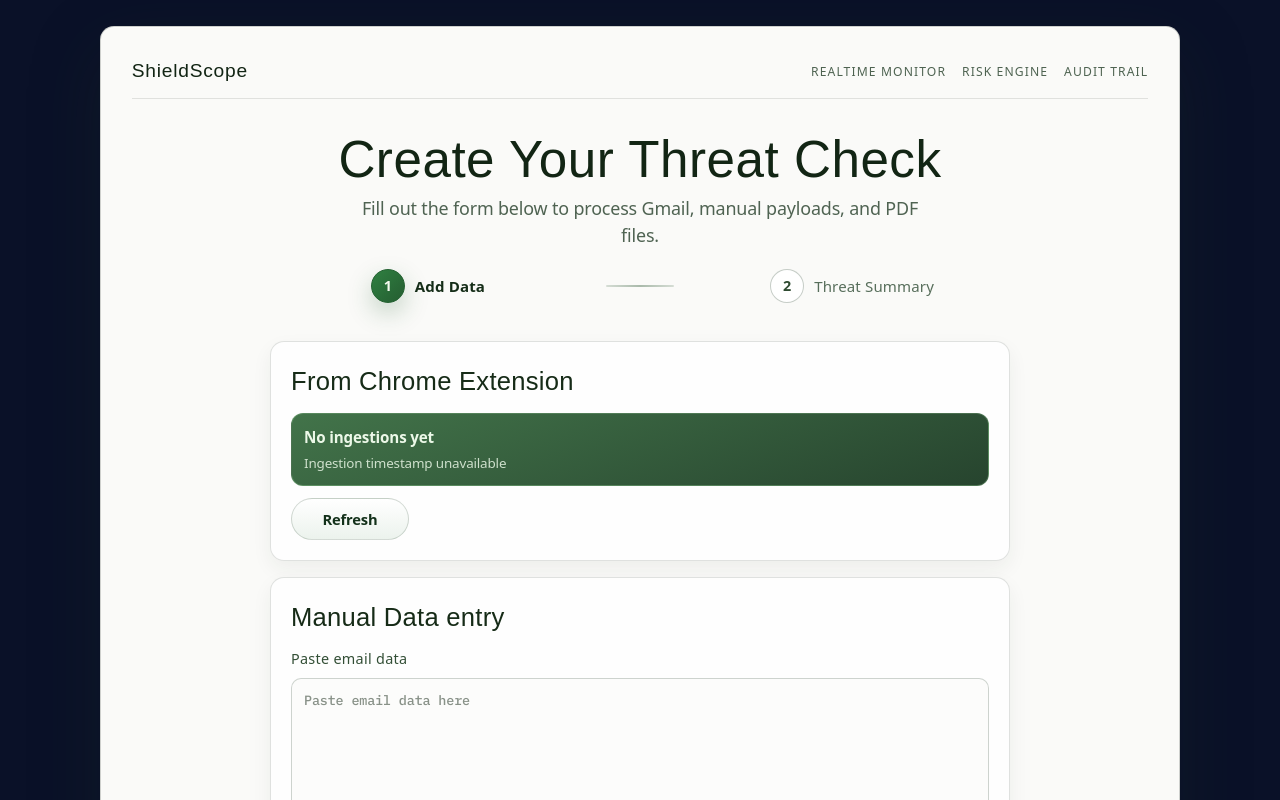
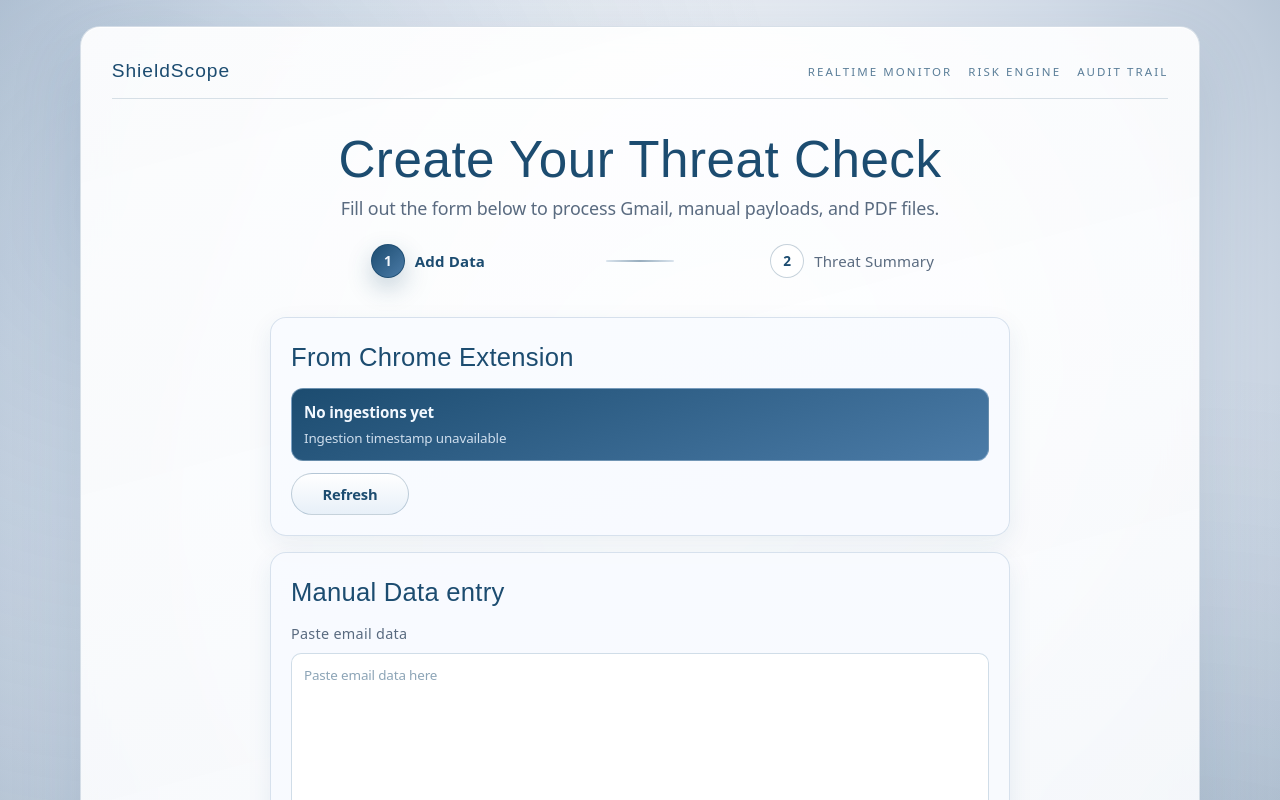
Before and after one commit to sawyervalin/irvinehacks2026, a Next.js app in the folder frontend/: page /threat-check in a window 1280 px wide. Shown: the top 800 px of the page. Built offline with nearby package versions, Linux system fonts and the light colour scheme; a web font is replaced by a local one.

Commit message:
uniform memory

```diff
--- a/frontend/app/page.module.css
+++ b/frontend/app/page.module.css
@@ -1,29 +1,27 @@
-html {
-  background: #0A1128;
-}
-
 .pageShell {
   min-height: 100vh;
   width: 100%;
   padding: clamp(18px, 2vw, 32px);
   background:
-    /* radial-gradient(circle at 8% 12%, rgba(214, 247, 194, 0.44), transparent 44%),
-    radial-gradient(circle at 92% 88%, rgba(62, 115, 70, 0.24), transparent 48%), */
-    #0A1128;
+    radial-gradient(circle at 10% 16%, rgba(75, 123, 167, 0.12), transparent 42%),
+    radial-gradient(circle at 92% 88%, rgba(28, 76, 112, 0.11), transparent 48%),
+    transparent;
 }
 
 .appFrame {
-  width: min(1080px, 100%);
+  width: min(1120px, 100%);
   margin: 0 auto;
 }
 
 .contentPane {
-  border-radius: 14px;
-  background: #fafaf8;
-  border: 1px solid rgba(32, 40, 34, 0.2);
+  border-radius: 20px;
+  background: linear-gradient(165deg, rgba(255, 255, 255, 0.92), rgba(248, 250, 253, 0.9));
+  border: 1px solid rgba(28, 76, 112, 0.15);
   box-shadow:
-    0 24px 70px rgba(30, 45, 34, 0.26),
-    inset 0 1px 0 rgba(255, 255, 255, 0.65);
+    0 26px 72px rgba(28, 76, 112, 0.16),
+    inset 0 1px 0 rgba(255, 255, 255, 0.9);
+  backdrop-filter: blur(16px);
+  -webkit-backdrop-filter: blur(16px);
   padding: clamp(20px, 2.4vw, 34px);
 }
 
@@ -31,7 +29,7 @@ html {
   display: flex;
   align-items: center;
   justify-content: space-between;
-  border-bottom: 1px solid rgba(34, 44, 33, 0.12);
+  border-bottom: 1px solid rgba(28, 76, 112, 0.16);
   padding-bottom: 12px;
   margin-bottom: clamp(24px, 3vw, 36px);
 }
@@ -39,8 +37,8 @@ html {
 .logo {
   font-family: var(--font-display);
   font-size: 1.2rem;
-  letter-spacing: 0.04em;
-  color: #122514;
+  letter-spacing: 0.05em;
+  color: var(--accent);
 }
 
 .topLinks {
@@ -50,10 +48,11 @@ html {
 }
 
 .topLink {
-  font-size: 0.76rem;
+  font-family: var(--font-geist-mono);
+  font-size: 0.72rem;
   text-transform: uppercase;
-  letter-spacing: 0.09em;
-  color: #4e6351;
+  letter-spacing: 0.18em;
+  color: rgba(28, 76, 112, 0.72);
 }
 
 .headerRow {
@@ -61,13 +60,13 @@ html {
   place-items: center;
   text-align: center;
   gap: 10px;
-  margin-bottom: 20px;
+  margin-bottom: 22px;
 }
 
 .title {
   margin: 0;
   font-family: var(--font-display);
-  color: #122514;
+  color: var(--accent);
   font-size: clamp(2.1rem, 4vw, 3.2rem);
   line-height: 0.98;
   letter-spacing: 0.01em;
@@ -75,8 +74,8 @@ html {
 
 .subtitle {
   margin: 0;
-  color: #4f6352;
-  max-width: 580px;
+  color: var(--text-muted);
+  max-width: 620px;
   font-size: clamp(0.97rem, 1.4vw, 1.12rem);
 }
 
@@ -92,7 +91,7 @@ html {
 .timelineRail {
   display: block;
   height: 2px;
-  background: linear-gradient(90deg, rgba(47, 89, 53, 0.18), rgba(47, 89, 53, 0.4), rgba(47, 89, 53, 0.18));
+  background: linear-gradient(90deg, rgba(75, 123, 167, 0.2), rgba(28, 76, 112, 0.45), rgba(75, 123, 167, 0.2));
   border-radius: 999px;
 }
 
@@ -106,7 +105,7 @@ html {
 }
 
 .timelineStep[aria-current="step"] .timelineLabel {
-  color: #152d18;
+  color: var(--accent);
   font-weight: 700;
 }
 
@@ -114,10 +113,11 @@ html {
   width: 34px;
   height: 34px;
   border-radius: 999px;
-  border: 1px solid rgba(31, 57, 34, 0.25);
-  background: #ffffff;
-  color: #2f4b31;
-  font-size: 0.9rem;
+  border: 1px solid rgba(28, 76, 112, 0.25);
+  background: rgba(255, 255, 255, 0.92);
+  color: var(--accent);
+  font-family: var(--font-geist-mono);
+  font-size: 0.85rem;
   font-weight: 700;
   display: grid;
   place-items: center;
@@ -129,14 +129,14 @@ html {
 }
 
 .timelineDotDone {
-  border-color: #236131;
-  background: linear-gradient(135deg, #2f8041, #255d31);
-  color: #f4faef;
-  box-shadow: 0 10px 24px rgba(35, 96, 49, 0.25);
+  border-color: rgba(28, 76, 112, 0.9);
+  background: linear-gradient(135deg, #1c4c70, #4b7ba7);
+  color: #f4f8fd;
+  box-shadow: 0 10px 24px rgba(28, 76, 112, 0.25);
 }
 
 .timelineLabel {
-  color: #576e5b;
+  color: var(--text-muted);
   font-size: 0.94rem;
   letter-spacing: 0.01em;
 }
@@ -144,11 +144,11 @@ html {
 .statusText {
   width: min(740px, 100%);
   margin: 0 auto 12px;
-  border: 1px solid rgba(40, 66, 44, 0.2);
+  border: 1px solid rgba(28, 76, 112, 0.2);
   border-radius: 12px;
   padding: 9px 12px;
-  color: #26452c;
-  background: rgba(233, 244, 225, 0.55);
+  color: var(--accent);
+  background: rgba(224, 236, 248, 0.52);
   font-size: 0.92rem;
 }
 
@@ -160,18 +160,18 @@ html {
 }
 
 .formCard {
-  border-radius: 14px;
-  background: rgba(255, 255, 255, 0.8);
-  border: 1px solid rgba(35, 52, 39, 0.14);
+  border-radius: 16px;
+  background: rgba(248, 251, 255, 0.84);
+  border: 1px solid rgba(75, 123, 167, 0.2);
   padding: clamp(14px, 2.1vw, 20px);
-  box-shadow: 0 8px 20px rgba(31, 45, 31, 0.06);
+  box-shadow: 0 8px 24px rgba(28, 76, 112, 0.08);
 }
 
 .cardTitle {
   margin: 0 0 12px;
   font-family: var(--font-display);
   font-size: clamp(1.25rem, 2vw, 1.62rem);
-  color: #162b17;
+  color: var(--accent);
   letter-spacing: 0.01em;
 }
 
@@ -180,39 +180,39 @@ html {
   margin-bottom: 8px;
   font-size: 0.9rem;
   letter-spacing: 0.02em;
-  color: #334f36;
+  color: var(--text-muted);
 }
 
 .infoBox {
   border-radius: 12px;
-  background: linear-gradient(160deg, rgba(56, 108, 64, 0.95), rgba(27, 58, 35, 0.95));
-  border: 1px solid rgba(166, 221, 164, 0.28);
+  background: linear-gradient(160deg, #1c4c70, #4b7ba7);
+  border: 1px solid rgba(192, 215, 237, 0.45);
   padding: 12px;
   margin-bottom: 12px;
 }
 
 .infoPrimary {
   margin: 0;
-  color: #ecf8e8;
+  color: #f2f8ff;
   font-weight: 600;
   font-size: 0.95rem;
 }
 
 .infoSecondary {
   margin: 4px 0 0;
-  color: rgba(230, 245, 227, 0.86);
+  color: rgba(233, 243, 255, 0.86);
   font-size: 0.84rem;
 }
 
 .textArea {
   width: 100%;
   border-radius: 10px;
-  border: 1px solid rgba(53, 78, 56, 0.23);
-  background: rgba(252, 252, 251, 0.94);
+  border: 1px solid rgba(75, 123, 167, 0.26);
+  background: rgba(255, 255, 255, 0.92);
   padding: 11px 12px;
-  font-family: var(--font-mono);
+  font-family: var(--font-geist-mono);
   font-size: 0.84rem;
-  color: #152716;
+  color: var(--accent);
   resize: vertical;
   box-sizing: border-box;
   margin-bottom: 12px;
@@ -222,11 +222,11 @@ html {
 .fileInput {
   width: 100%;
   border-radius: 10px;
-  border: 1px solid rgba(53, 78, 56, 0.23);
-  background: rgba(252, 252, 251, 0.94);
+  border: 1px solid rgba(75, 123, 167, 0.26);
+  background: rgba(255, 255, 255, 0.92);
   padding: 11px 12px;
   font-size: 0.9rem;
-  color: #1c2f1e;
+  color: var(--accent);
   box-sizing: border-box;
 }
 
@@ -239,21 +239,21 @@ html {
 }
 
 .softButton {
-  border: 1px solid rgba(40, 70, 45, 0.2);
+  border: 1px solid rgba(28, 76, 112, 0.25);
   border-radius: 999px;
   padding: 9px 18px;
   min-width: 118px;
   font-size: 0.92rem;
   font-weight: 600;
-  color: #13311a;
-  background: linear-gradient(180deg, rgba(255, 255, 255, 0.95), rgba(235, 242, 236, 0.95));
+  color: var(--accent);
+  background: linear-gradient(180deg, rgba(255, 255, 255, 0.95), rgba(230, 239, 248, 0.95));
   cursor: pointer;
   transition: transform 180ms ease, box-shadow 180ms ease;
 }
 
 .softButton:hover {
   transform: translateY(-1px);
-  box-shadow: 0 8px 20px rgba(35, 60, 39, 0.15);
+  box-shadow: 0 8px 20px rgba(28, 76, 112, 0.16);
 }
 
 .ctaButton {
@@ -266,16 +266,16 @@ html {
   padding: 13px 24px;
   font-size: 1rem;
   font-weight: 700;
-  color: #eff8ec;
-  background: linear-gradient(140deg, #2c7f3e, #205e32);
+  color: #f4f8fd;
+  background: linear-gradient(140deg, #1c4c70, #4b7ba7);
   cursor: pointer;
-  box-shadow: 0 14px 24px rgba(33, 88, 45, 0.28);
+  box-shadow: 0 14px 24px rgba(28, 76, 112, 0.26);
   transition: transform 180ms ease, box-shadow 180ms ease;
 }
 
 .ctaButton:hover {
   transform: translateY(-1px);
-  box-shadow: 0 18px 30px rgba(33, 88, 45, 0.34);
+  box-shadow: 0 18px 30px rgba(28, 76, 112, 0.32);
 }
 
 .ctaButton:disabled,
@@ -289,22 +289,23 @@ html {
 .emptyCanvas {
   width: min(740px, 100%);
   margin: 0 auto;
-  border-radius: 14px;
-  border: 1px solid rgba(47, 64, 44, 0.2);
-  background: rgba(255, 255, 255, 0.82);
+  border-radius: 16px;
+  border: 1px solid rgba(75, 123, 167, 0.22);
+  background: rgba(248, 251, 255, 0.84);
   padding: clamp(18px, 3vw, 28px);
+  box-shadow: 0 8px 24px rgba(28, 76, 112, 0.08);
 }
 
 .summaryTitle {
   margin: 0 0 8px;
   font-family: var(--font-display);
-  color: #152716;
+  color: var(--accent);
   font-size: clamp(1.28rem, 2.2vw, 1.76rem);
 }
 
 .summaryText {
   margin: 0;
-  color: #415643;
+  color: var(--text-muted);
 }
 
 @media (max-width: 900px) {
@@ -327,9 +328,9 @@ html {
 
   .timelineStep {
     justify-content: flex-start;
-    border: 1px solid rgba(42, 62, 43, 0.14);
+    border: 1px solid rgba(75, 123, 167, 0.2);
     border-radius: 12px;
     padding: 9px;
-    background: rgba(255, 255, 255, 0.65);
+    background: rgba(255, 255, 255, 0.74);
   }
 }
```
